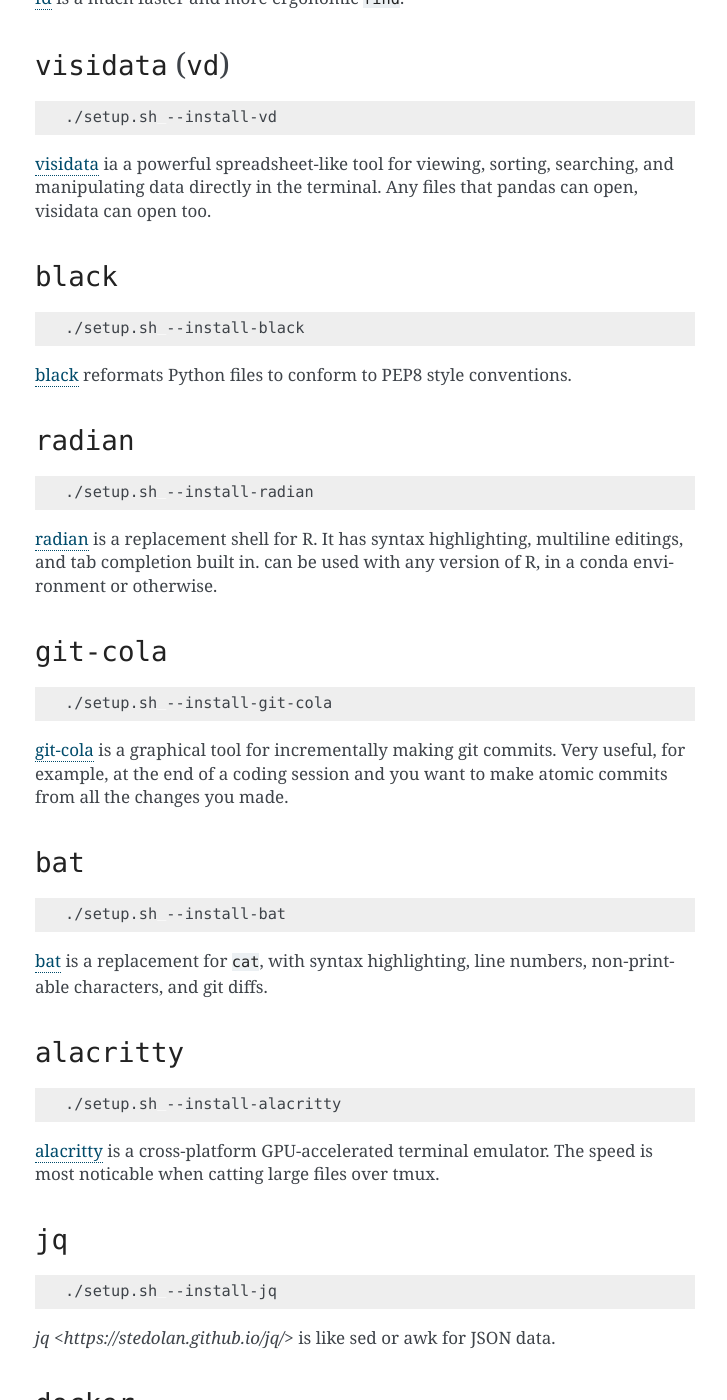
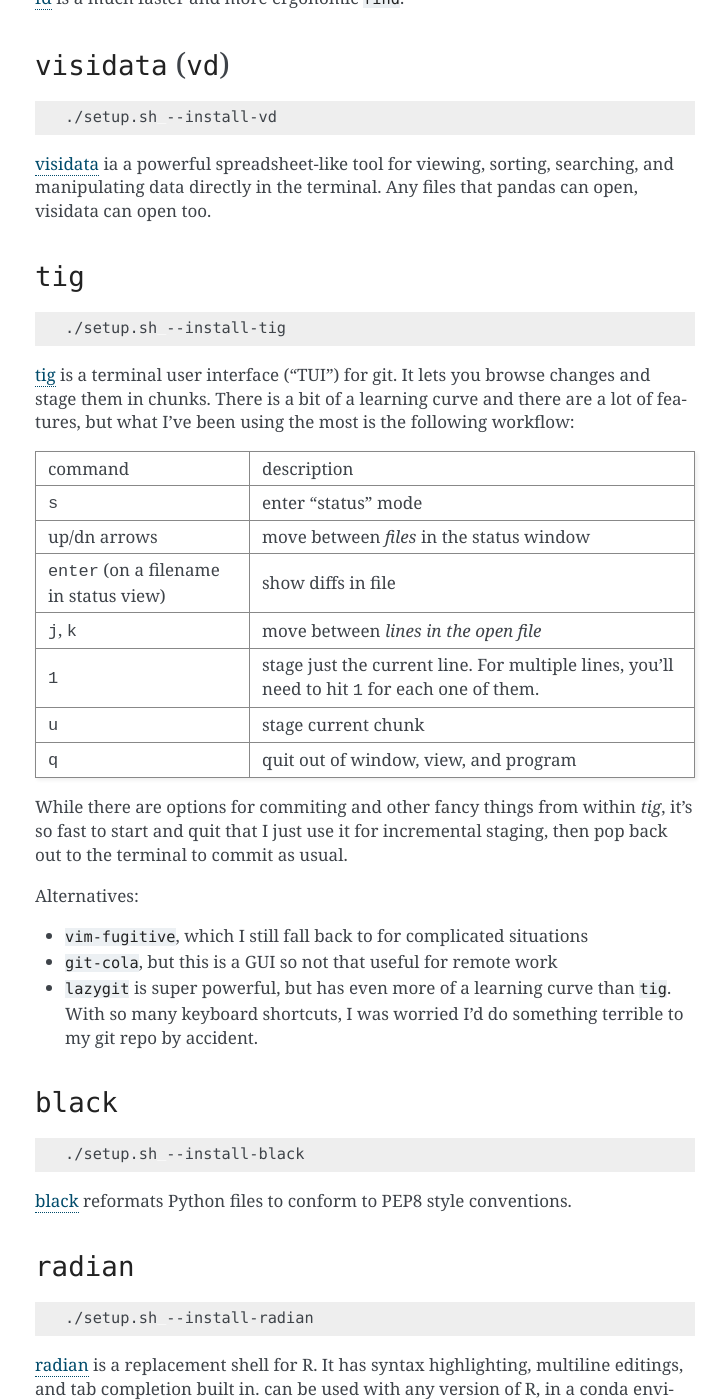
Before and after one commit to daler/dotfiles, a Sphinx documentation site: the page built from docs/tools.rst, in a window 1280 px wide and 1400 px high, scrolled down 1234 px. Shown: the whole window, without its empty margins (385-1112 px from the left). Built offline with Sphinx 7.4.7, drawn with Linux system fonts in a browser that asks for light colours.

Commit message:
add docs for tig

```diff
--- a/docs/tools.rst
+++ b/docs/tools.rst
@@ -76,6 +76,49 @@
 for viewing, sorting, searching, and manipulating data directly in the
 terminal. Any files that pandas can open, visidata can open too.
 
+``tig``
+~~~~~~~
+
+.. code-block:: bash
+
+    ./setup.sh --install-tig
+
+`tig <https://jonas.github.io/tig/>`_ is a terminal user interface ("TUI") for
+git. It lets you browse changes and stage them in chunks. There is a bit of
+a learning curve and there are a lot of features, but what I've been using the
+most is the following workflow:
+
+.. list-table::
+
+    * - command
+      - description
+    * - :kbd:`s`
+      - enter "status" mode
+    * - up/dn arrows
+      - move between *files* in the status window
+    * - :kbd:`enter` (on a filename in status view)
+      - show diffs in file
+    * - :kbd:`j`, :kbd:`k`
+      - move between *lines in the open file*
+    * - :kbd:`1`
+      - stage just the current line. For multiple lines, you'll need to hit
+        :kbd:`1` for each one of them.
+    * - :kbd:`u`
+      - stage current chunk
+    * - :kbd:`q`
+      - quit out of window, view, and program
+
+While there are options for commiting and other fancy things from within `tig`,
+it's so fast to start and quit that I just use it for incremental staging, then
+pop back out to the terminal to commit as usual.
+
+Alternatives:
+
+- ``vim-fugitive``, which I still fall back to for complicated situations
+- ``git-cola``, but this is a GUI so not that useful for remote work
+- ``lazygit`` is super powerful, but has even more of a learning curve than
+  ``tig``. With so many keyboard shortcuts, I was worried I'd do something
+  terrible to my git repo by accident.
 ``black``
 ~~~~~~~~~
 
```
Also changed, not shown: 1 other file.
